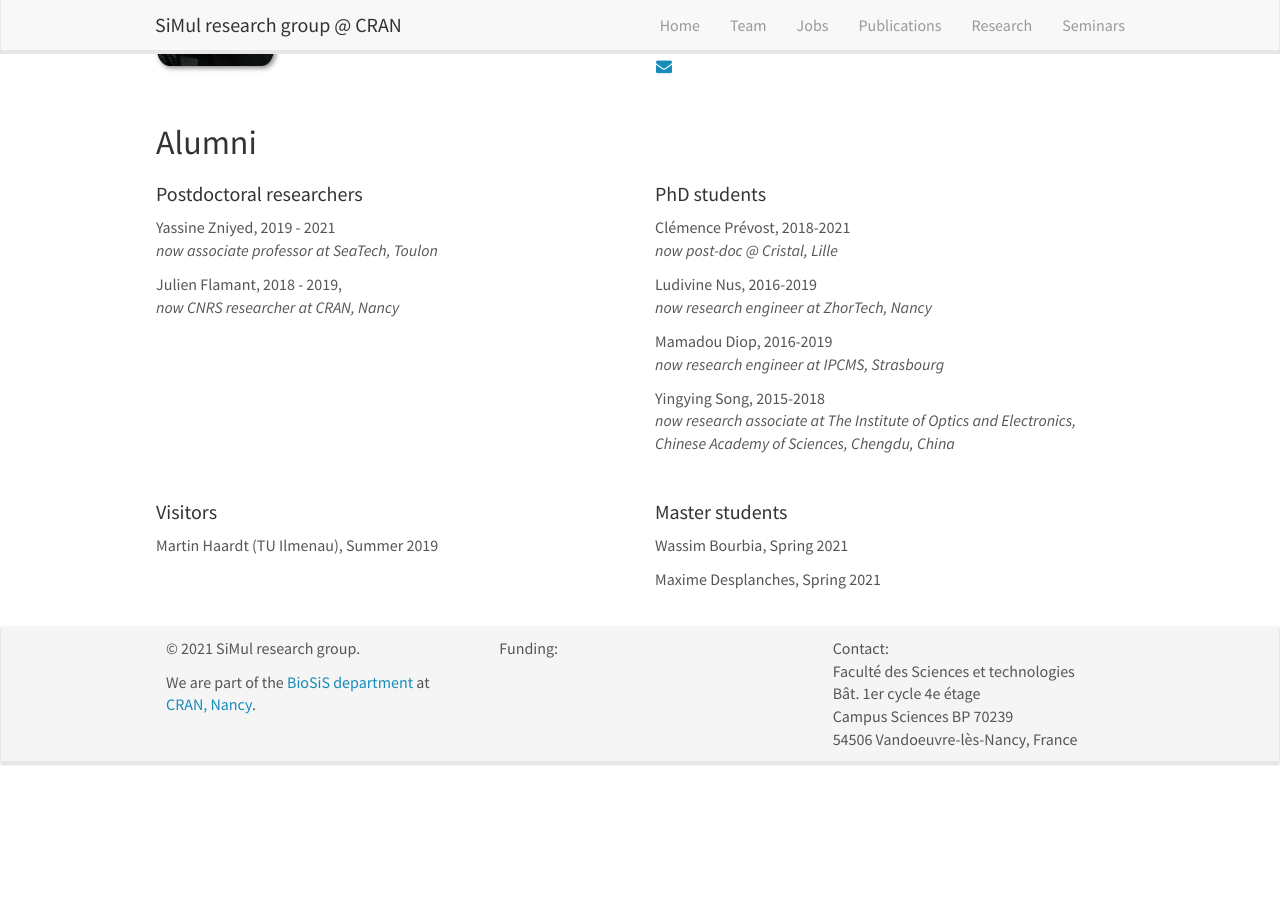
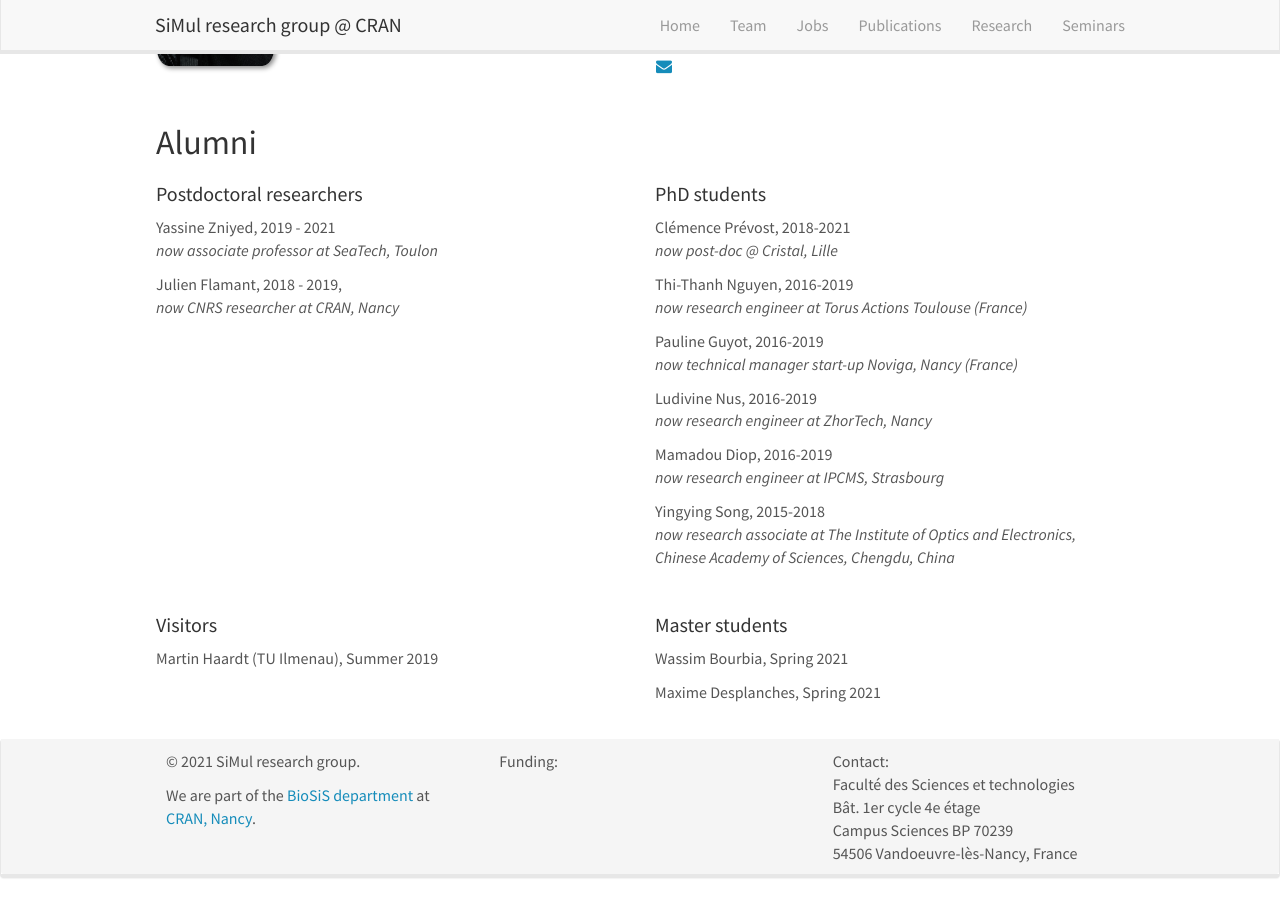
Before and after one commit to cran-simul/cran-simul.github.io_old, a Jekyll site: the page built from _pages/team.md, in a window 1280 px wide and 900 px high, scrolled down 1305 px. Built offline with Jekyll 4.4.1, drawn with Linux system fonts in a browser that asks for light colours; nearby versions of some CDN libraries; some web fonts are replaced; before the commit the page ends 2092 px from its top, so only the background shows below that.

Commit message:
add previous phd

```diff
--- a/_data/alumni_phd.yml
+++ b/_data/alumni_phd.yml
@@ -1,5 +1,9 @@
 - name: Clémence Prévost, 2018-2021
   now: post-doc @ Cristal, Lille
+- name: Thi-Thanh Nguyen, 2016-2019
+  now: research engineer at Torus Actions Toulouse (France)
+- name: Pauline Guyot, 2016-2019
+  now: technical manager start-up Noviga, Nancy (France)
 - name: Ludivine Nus, 2016-2019
   now: research engineer at ZhorTech, Nancy
 - name: Mamadou Diop, 2016-2019
```
